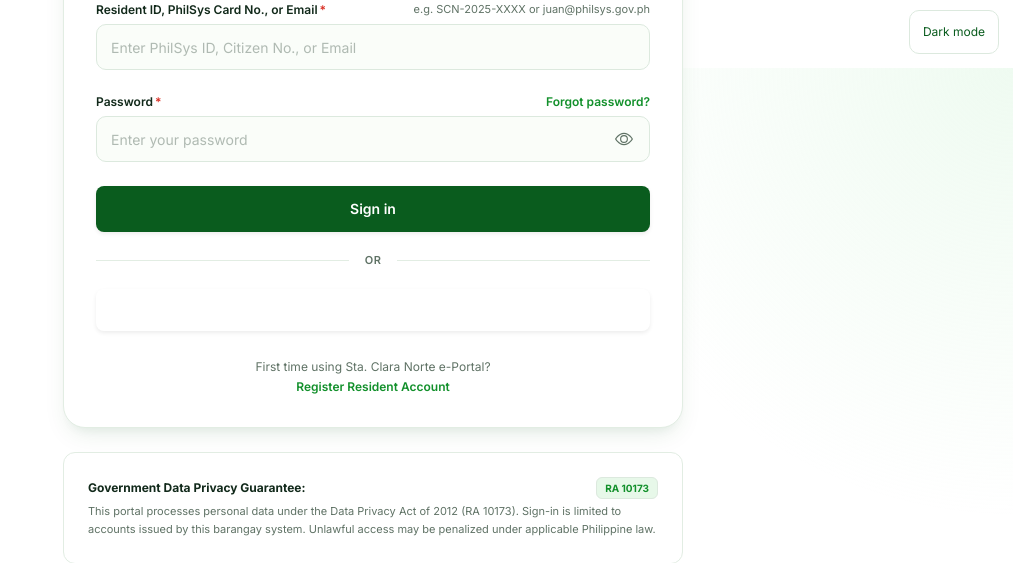
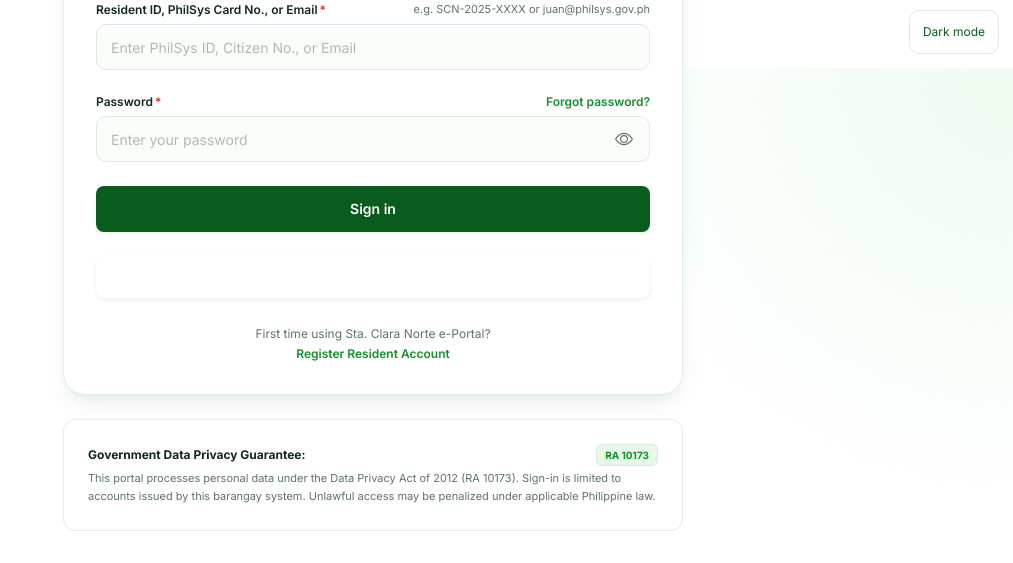
Before and after one commit to vinzperpochi/STACLARA-NORTE, a Flask app: page /auth/login in a window 1280 px wide. Shown: the part 732-1295 px from the top of the page, without its empty margins (267-1280 px from the left). Run offline with Flask 2, Linux system fonts and the light colour scheme; parts of the project's set-up code (start-up, migrations or seed data) failed here and were passed over; some libraries are stand-ins or nearby versions.

Commit message:
chore: remove OR divider between sign in and GitHub login buttons

```diff
--- a/app/templates/auth/login.html
+++ b/app/templates/auth/login.html
@@ -90,10 +90,6 @@
       <button class="btn-civic-primary w-full h-[42px] text-white font-semibold text-sm rounded-[8px] shadow-sm flex items-center justify-center gap-2 cursor-pointer focus:outline-none focus:ring-2 focus:ring-offset-2 focus:ring-[#12902B] border-0" data-login-submit type="submit">
         <span data-login-submit-text>Sign in</span>
       </button>
-      <div class="relative flex items-center justify-center w-full my-1">
-        <div class="w-full h-px bg-[#E2EDE3]"></div>
-        <span class="absolute bg-white px-3 text-[#5F7265] text-[11px] font-semibold uppercase tracking-wider">or</span>
-      </div>
       <a href="{{ url_for('auth.github_login') }}" class="w-full h-[42px] flex items-center justify-center gap-2.5 px-4 rounded-[8px] bg-[#24292F] hover:bg-[#1b1f24] text-white font-semibold text-sm transition-colors shadow-sm focus:outline-none focus:ring-2 focus:ring-offset-2 focus:ring-[#24292F]" aria-label="Sign in with GitHub">
         <svg class="w-5 h-5 flex-shrink-0" viewBox="0 0 24 24" fill="currentColor" aria-hidden="true">
           <path fill-rule="evenodd" clip-rule="evenodd" d="M12 2C6.477 2 2 6.477 2 12c0 4.418 2.865 8.166 6.839 9.489.5.092.682-.217.682-.482 0-.237-.009-.868-.013-1.703-2.782.604-3.369-1.341-3.369-1.341-.454-1.155-1.11-1.463-1.11-1.463-.908-.62.069-.608.069-.608 1.003.071 1.531 1.03 1.531 1.03.892 1.529 2.341 1.088 2.91.832.092-.647.35-1.088.636-1.338-2.22-.253-4.555-1.11-4.555-4.943 0-1.091.39-1.984 1.03-2.682-.103-.253-.447-1.27.097-2.646 0 0 .84-.269 2.75 1.025A9.578 9.578 0 0112 6.836c.85.004 1.705.115 2.504.337 1.909-1.294 2.747-1.025 2.747-1.025.546 1.376.202 2.393.1 2.646.64.698 1.027 1.591 1.027 2.682 0 3.841-2.337 4.687-4.565 4.935.359.308.678.92.678 1.852 0 1.336-.012 2.415-.012 2.741 0 .267.18.578.688.48C19.138 20.163 22 16.418 22 12c0-5.523-4.477-10-10-10z"/>
```
